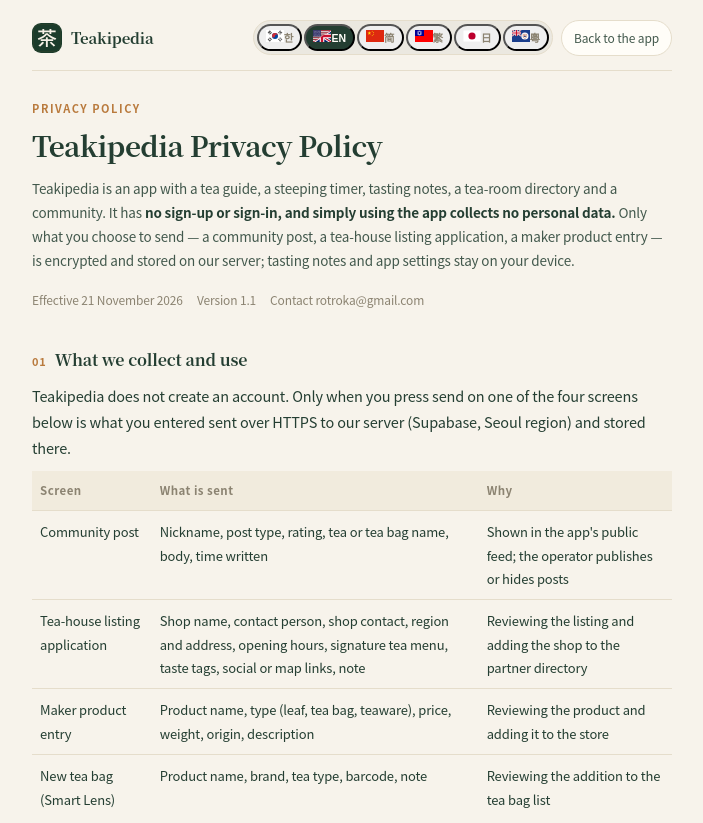
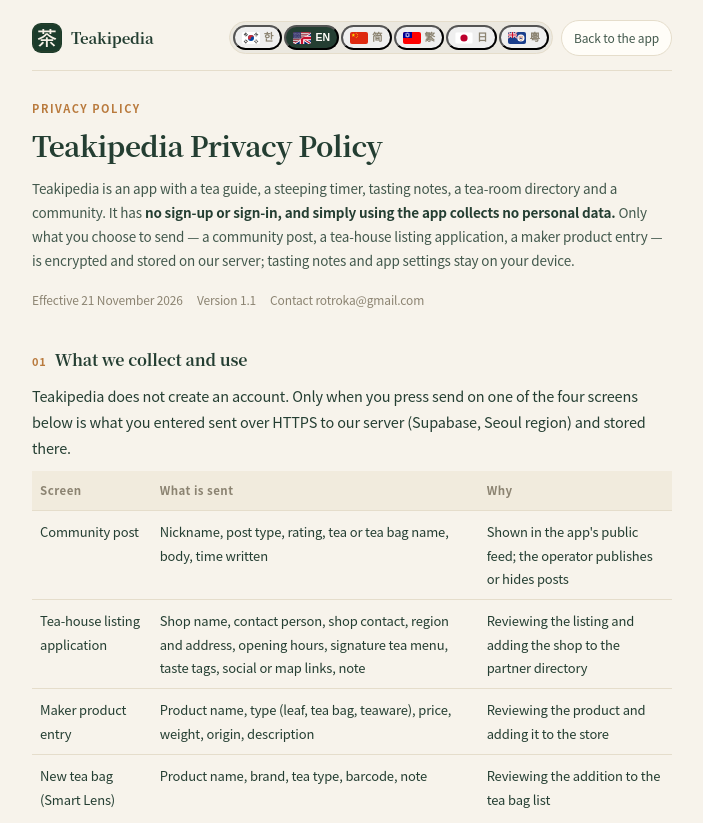
Before and after one commit to choitea/tea-fai, a plain HTML site: page privacy.html in a window 1280 px wide. Shown: the top 823 px of the page, without its empty margins (288-991 px from the left). Drawn offline with Linux system fonts and the light colour scheme.

Commit message:
개인정보처리방침 언어 버튼 정렬(국기·이름 겹침) 정리

```diff
--- a/privacy.html
+++ b/privacy.html
@@ -99,6 +99,9 @@
       }
 
       .lang-switch .lang-btn {
+        display: inline-flex;
+        align-items: center;
+        gap: 4px;
         padding: 4px 7px;
         border-radius: 999px;
         font-size: 10.5px;
@@ -106,6 +109,14 @@
         line-height: 1.25;
         color: var(--muted);
         white-space: nowrap;
+      }
+
+      .lang-switch .lang-flag {
+        display: block;
+        width: 18px;
+        height: 12px;
+        border-radius: 2px;
+        flex: 0 0 auto;
       }
 
       .lang-switch .lang-btn[aria-pressed="true"] {
```
